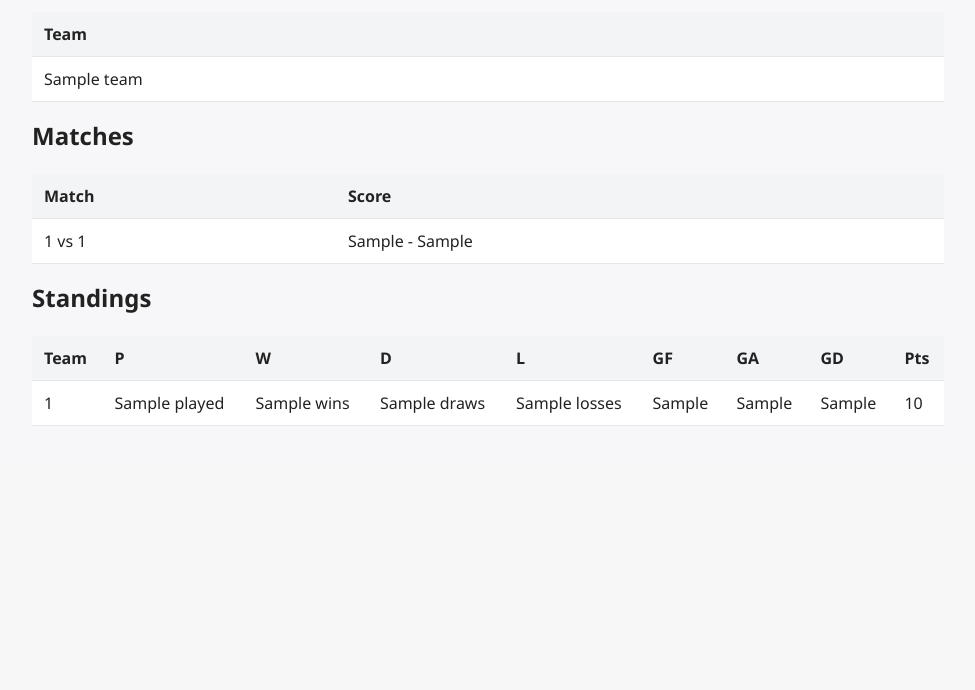
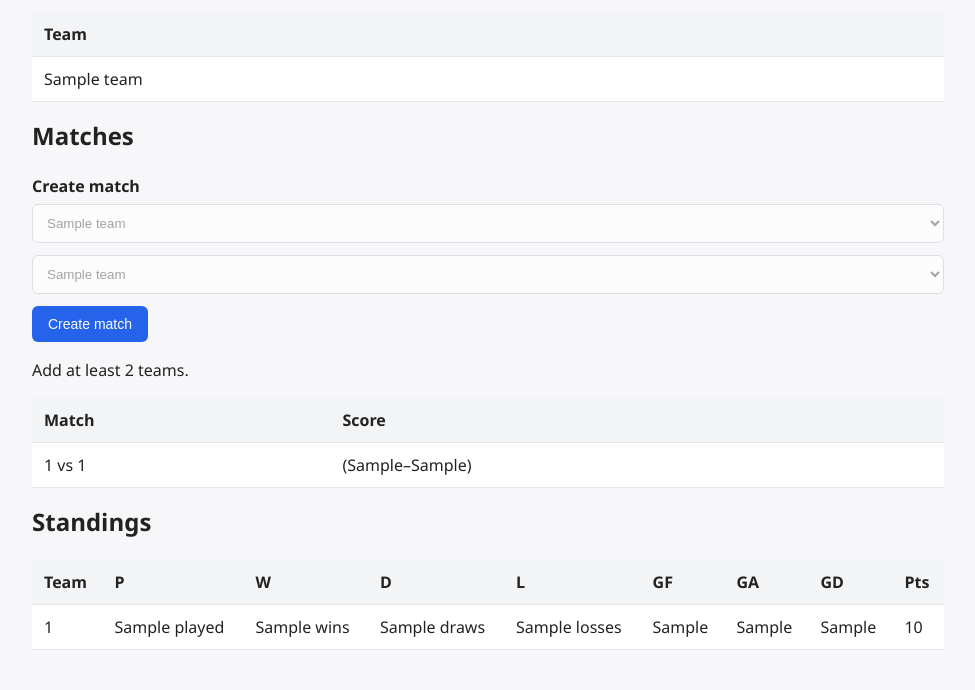
Before and after one commit to samantayebi/football-tournament-manager, a FastAPI app: template src/api/templates/tournament_detail.html in a window 1280 px wide. Shown: the part 367-1057 px from the top of the page, without its empty margins (152-1127 px from the left). Before the commit the page ends 793 px from the top, so only its background shows below. Run offline with FastAPI, Linux system fonts and the light colour scheme; the template is opened without the code that fills it: most values are stand-ins (such as "Sample title", 1, 10 or a date in 2020); some libraries are stand-ins or nearby versions.

Commit message:
create matches via HTMX

```diff
--- a/src/api/main.py
+++ b/src/api/main.py
@@ -138,6 +138,64 @@ async def add_team_ui(request: Request, tournament_id: str):
     )
 
 
+@app.post("/ui/tournaments/{tournament_id}/matches", response_class=HTMLResponse)
+async def create_match_ui(request: Request, tournament_id: str):
+    form = await request.form()
+    home_team_id = form.get("home_team_id")
+    away_team_id = form.get("away_team_id")
+    tournament = repository.get_tournament(tournament_id)
+    if tournament is None:
+        return templates.TemplateResponse(
+            "partials/_matches.html",
+            {
+                "request": request,
+                "tournament": {"id": tournament_id, "teams": [], "matches": []},
+                "error": "Tournament not found",
+            },
+            status_code=404,
+        )
+
+    if not home_team_id or not away_team_id:
+        return templates.TemplateResponse(
+            "partials/_matches.html",
+            {
+                "request": request,
+                "tournament": tournament,
+                "error": "Both teams are required",
+            },
+        )
+
+    if home_team_id == away_team_id:
+        return templates.TemplateResponse(
+            "partials/_matches.html",
+            {
+                "request": request,
+                "tournament": tournament,
+                "error": "Home and away teams must be different",
+            },
+        )
+
+    try:
+        create_match_use_case.execute(
+            tournament_id, str(home_team_id), str(away_team_id)
+        )
+    except Exception as exc:
+        return templates.TemplateResponse(
+            "partials/_matches.html",
+            {
+                "request": request,
+                "tournament": tournament,
+                "error": str(exc),
+            },
+        )
+
+    tournament = repository.get_tournament(tournament_id)
+    return templates.TemplateResponse(
+        "partials/_matches.html",
+        {"request": request, "tournament": tournament},
+    )
+
+
 @app.get("/tournaments")
 def list_tournaments():
     return list_tournaments_use_case.execute()
--- a/src/api/templates/partials/_matches.html
+++ b/src/api/templates/partials/_matches.html
@@ -1,3 +1,44 @@
+<div id="matches-section">
+  {% set form_disabled = tournament.teams | length < 2 %}
+  <form
+    hx-post="/ui/tournaments/{{ tournament.id }}/matches"
+    hx-target="#matches-section"
+    hx-swap="outerHTML"
+  >
+    <label for="home-team">Create match</label>
+    <select
+      id="home-team"
+      name="home_team_id"
+      required
+      {% if form_disabled %}disabled{% endif %}
+    >
+      {% for team in tournament.teams %}
+        <option value="{{ team.id }}">{{ team.name }}</option>
+      {% endfor %}
+    </select>
+    <select
+      id="away-team"
+      name="away_team_id"
+      required
+      {% if form_disabled %}disabled{% endif %}
+    >
+      {% for team in tournament.teams %}
+        <option value="{{ team.id }}">{{ team.name }}</option>
+      {% endfor %}
+    </select>
+    <button type="submit" {% if form_disabled %}disabled{% endif %}>
+      Create match
+    </button>
+  </form>
+
+  {% if error %}
+    <p class="alert">{{ error }}</p>
+  {% endif %}
+
+  {% if form_disabled %}
+    <p>Add at least 2 teams.</p>
+  {% endif %}
+
   {% if tournament.matches %}
     <table>
       <thead>
@@ -12,7 +53,7 @@
             <td>{{ match.home_team_id }} vs {{ match.away_team_id }}</td>
             <td>
               {% if match.home_goals is not none and match.away_goals is not none %}
-              {{ match.home_goals }} - {{ match.away_goals }}
+                ({{ match.home_goals }}–{{ match.away_goals }})
               {% else %}
                 (not played)
               {% endif %}
@@ -24,3 +65,4 @@
   {% else %}
     <p>No matches yet.</p>
   {% endif %}
+</div>
```
Lines whose indentation alone changed are shown as unchanged.
